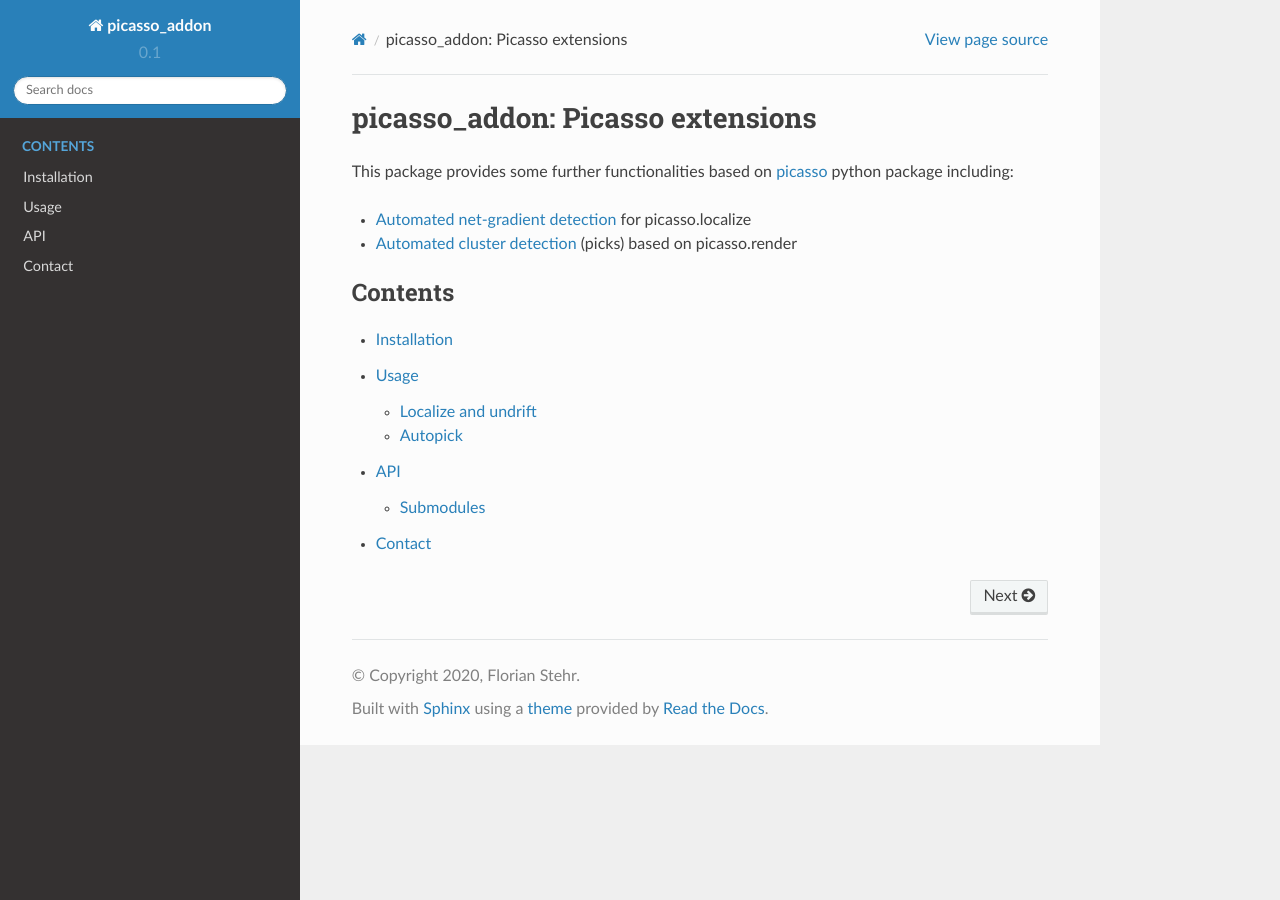
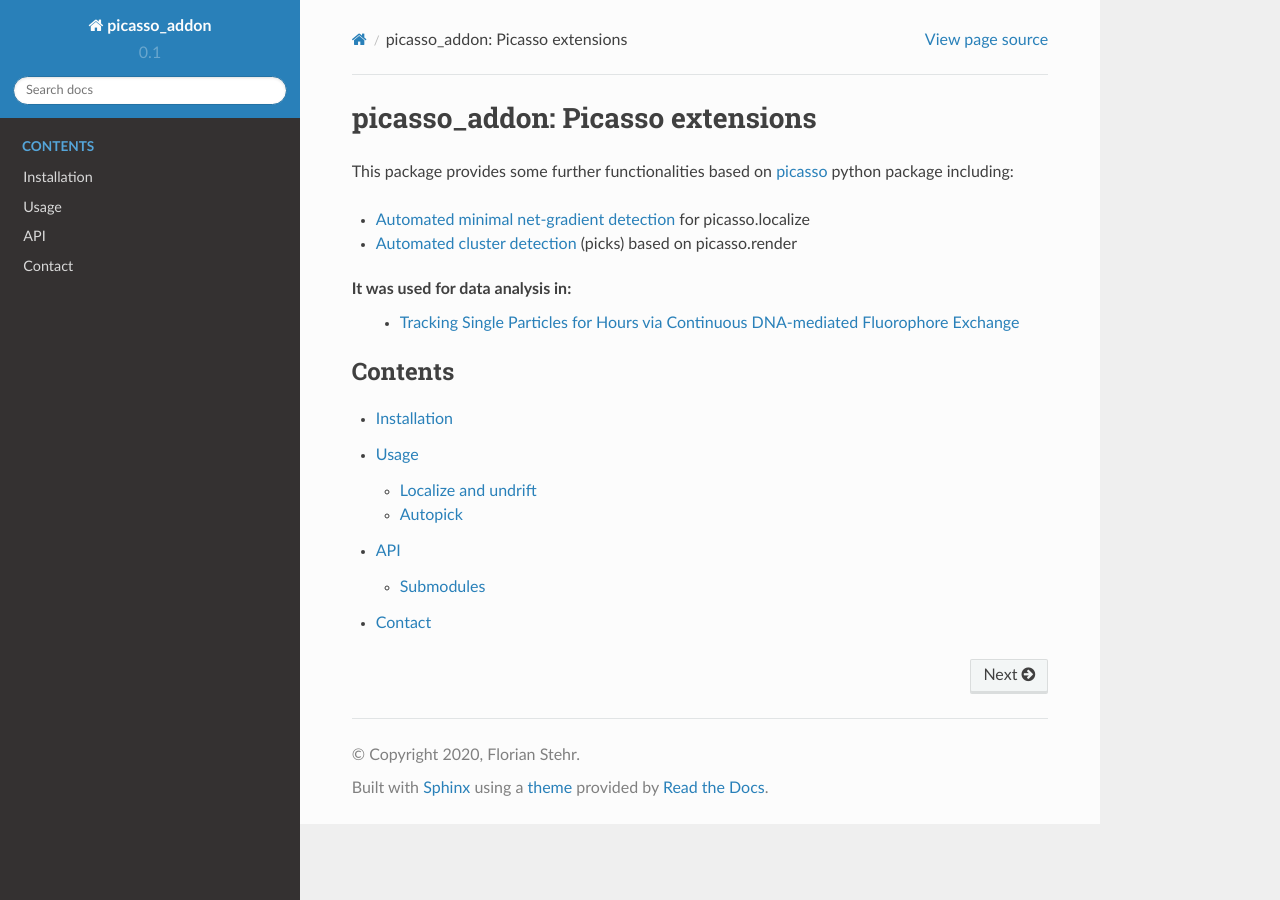
Before and after one commit to schwille-paint/picasso_addon, a Sphinx documentation site: the page built from docs/index.rst, in a window 1280 px wide. Built offline with Sphinx 7.4.7 and the Read the Docs theme 2.0.0, drawn with Linux system fonts in a browser that asks for light colours.

Commit message:
index.rst spt included.

```diff
--- a/docs/index.rst
+++ b/docs/index.rst
@@ -3,8 +3,11 @@ picasso_addon: Picasso extensions
 
 This package provides some further functionalities based on `picasso <https://github.com/jungmannlab/picasso>`_ python package including:
 
-- :ref:`Automated net-gradient detection <automng>` for picasso.localize
+- :ref:`Automated minimal net-gradient detection <automng>` for picasso.localize
 - :ref:`Automated cluster detection <autopick>` (picks) based on picasso.render
+
+It was used for data analysis in:
+	* `Tracking Single Particles for Hours via Continuous DNA-mediated Fluorophore Exchange <https://www.biorxiv.org/content/10.1101/2020.05.17.100354v1>`_
 
 .. toctree::
    :maxdepth: 2
```
Also changed, not shown: 5 other files.
